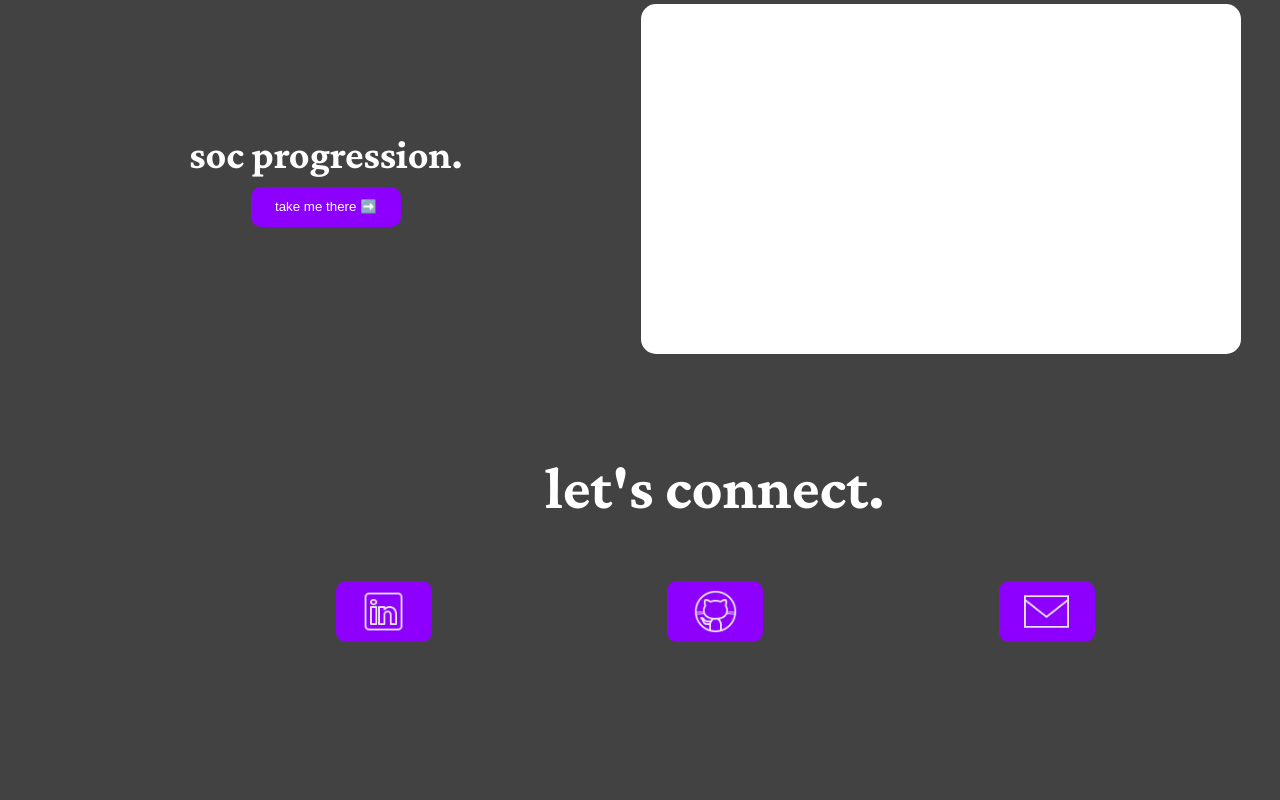
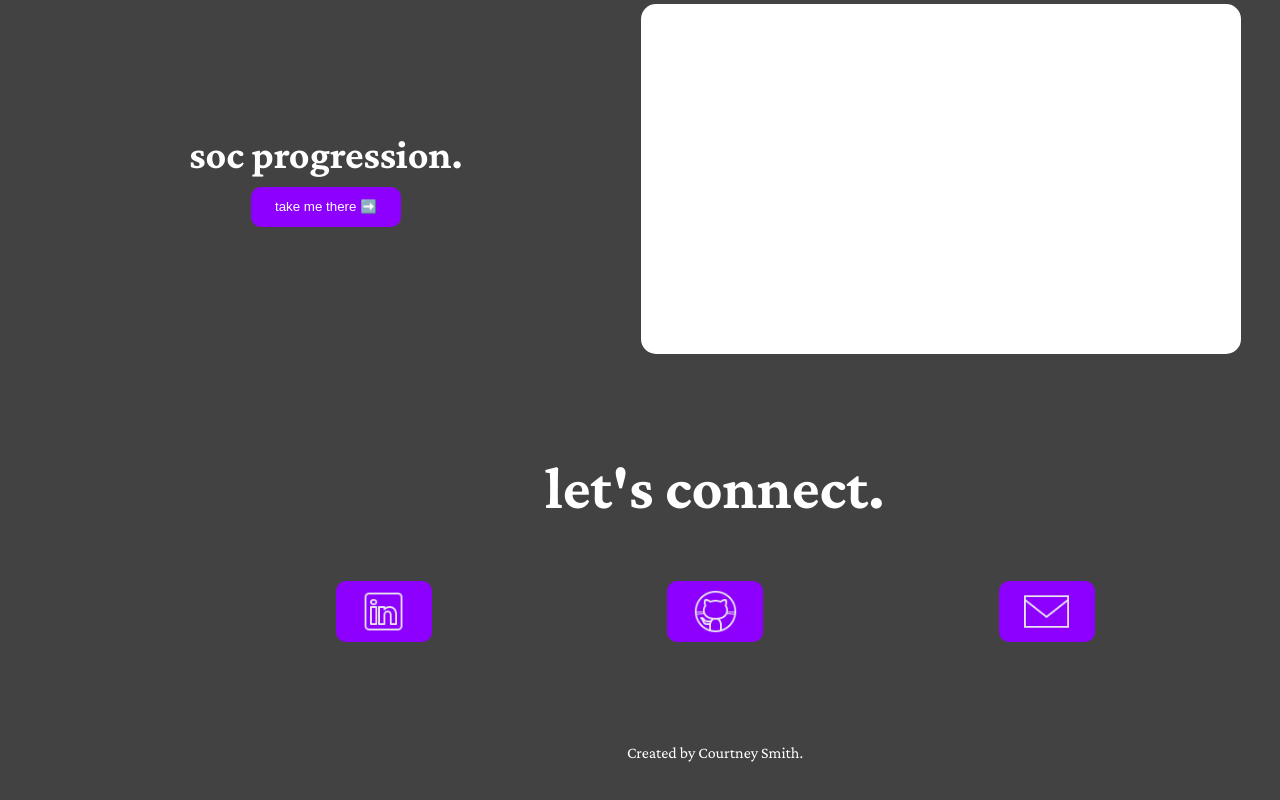
Before and after one commit to CourtRaee/CourtRaee.github.io, a React (Vite) app: page / in a window 1280 px wide. Shown: the part 2423-3223 px from the top of the page. Before the commit the page ends 3135 px from the top, so only its background shows below. Built offline with nearby package versions, Linux system fonts and the light colour scheme; a web font is replaced by a local one.

Commit message:
Created footer

```diff
--- a/src/components/footer/footer.css
+++ b/src/components/footer/footer.css
@@ -0,0 +1,11 @@
+.footer {
+    width: 100%;
+    height: 100px;
+    display: flex;
+    justify-content: center;
+    align-items: center;
+}
+
+.created-by-courtney-text {
+    color: white;
+}
--- a/src/components/footer/footer.jsx
+++ b/src/components/footer/footer.jsx
@@ -2,7 +2,9 @@ import "react";
 import "./footer.css";
 
 function Footer() {
-  return;
+  return (
+    <p className="created-by-courtney-text">Created by Courtney Smith.</p>
+  );
 }
 
 export default Footer;
```
